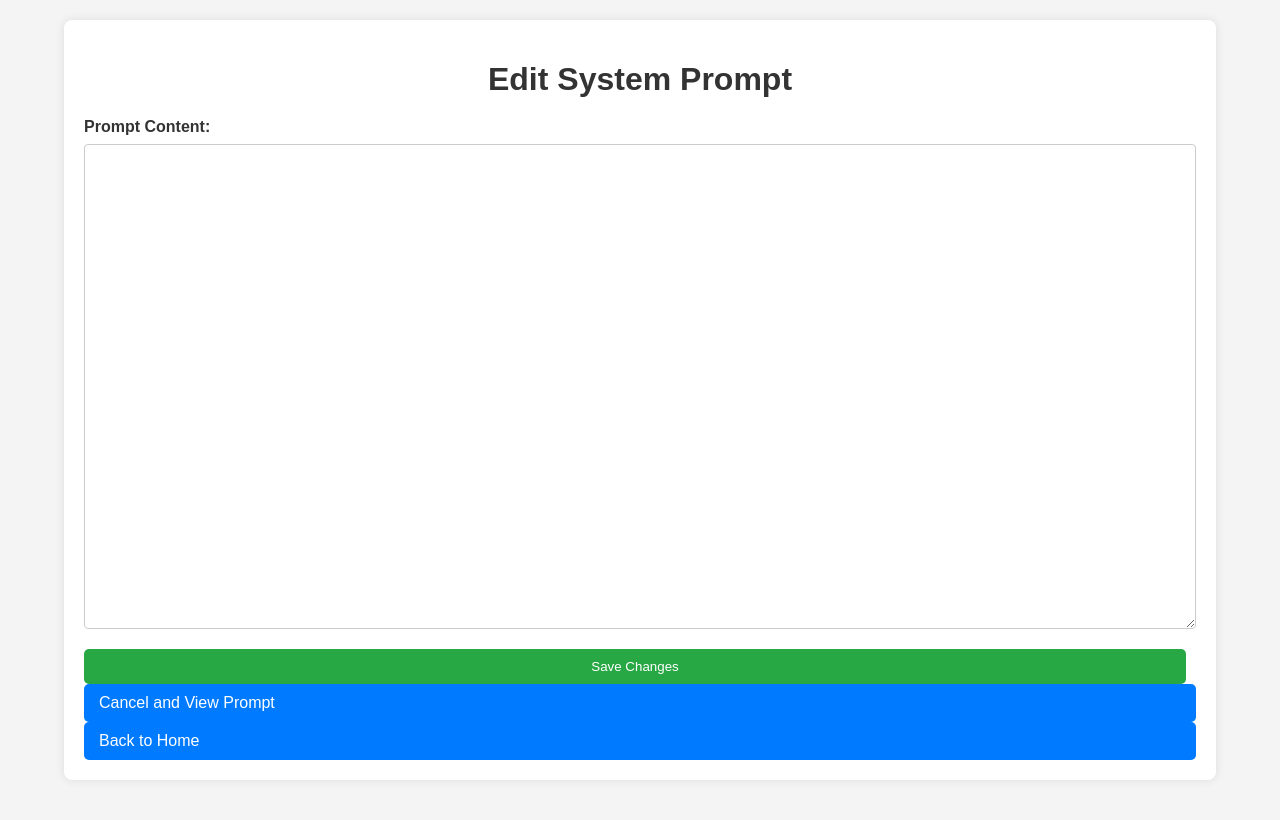
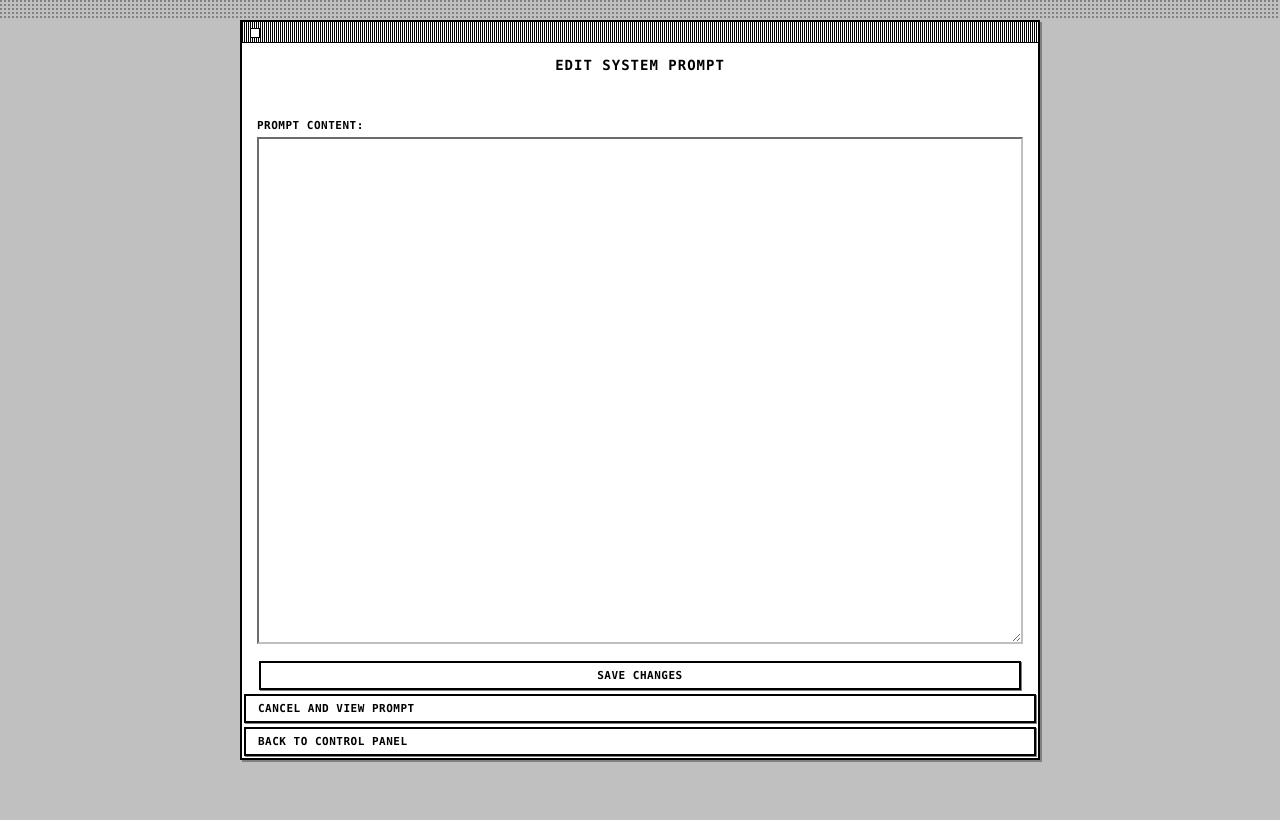
Before and after one commit to WillStephenn/Agent-G, a Flask app: page /edit_system_prompt in a window 1280 px wide. Run offline with Flask 2, Linux system fonts and the light colour scheme; parts of the project's set-up code (start-up, migrations or seed data) failed here and were passed over.

Commit message:
Changed Admin UI style to look like the Macintosh System 1

```diff
--- a/dev_tools/admin_interface/static/style.css
+++ b/dev_tools/admin_interface/static/style.css
@@ -1,195 +1,291 @@
+/* Classic Macintosh System 1 inspired styling */
 html, body {
     height: 100%;
     margin: 0;
-    padding: 0; /* Added to ensure no default padding interferes */
-    font-family: sans-serif; /* Moved from body to here for consistency */
-    background-color: #f4f4f4; /* Moved from body to here */
-    color: #333; /* Moved from body to here */
+    padding: 0;
+    font-family: 'Chicago', 'Monaco', 'Courier New', monospace;
+    background: #C0C0C0; /* Classic Mac gray background */
+    color: #000;
+    font-size: 12px;
+    line-height: 1.2;
 }
 
+/* Add desktop pattern */
+body::before {
+    content: "";
+    position: fixed;
+    top: 0;
+    left: 0;
+    right: 0;
+    bottom: 0;
+    background:
+        radial-gradient(circle at 1px 1px, #808080 1px, transparent 0),
+        #C0C0C0;
+    background-size: 4px 4px;
+    z-index: -1;
+}
+
+/* Main window container */
 .container {
-    background-color: #fff;
-    padding: 20px;
-    border-radius: 8px;
-    box-shadow: 0 0 10px rgba(0,0,0,0.1);
+    background-color: #FFFFFF;
+    border: 2px solid #000;
+    margin: 20px auto;
     width: 90%;
-    max-width: 1200px;
-    margin: 20px auto;
+    max-width: 800px;
+    min-height: calc(100vh - 60px);
+    box-sizing: border-box;
+    display: flex;
+    flex-direction: column;
+    position: relative;
+    box-shadow: 2px 2px 0px #808080;
+}
 
-    display: flex; /* Added */
-    flex-direction: column; /* Added */
-    min-height: calc(100vh - 40px); /* Added for viewport height minus margins */
-    box-sizing: border-box; /* Added/Ensured */
+/* Classic Mac window title bar */
+.container::before {
+    content: "";
+    position: absolute;
+    top: 0;
+    left: 0;
+    right: 0;
+    height: 20px;
+    background: repeating-linear-gradient(
+        to right,
+        #000 0px,
+        #000 1px,
+        #FFF 1px,
+        #FFF 2px
+    );
+    border-bottom: 1px solid #000;
+    z-index: 1;
+}
+
+/* Close button (decorative) */
+.container::after {
+    content: "";
+    position: absolute;
+    top: 6px;
+    left: 8px;
+    width: 8px;
+    height: 8px;
+    background: #FFF;
+    border: 1px solid #000;
+    z-index: 2;
+}
+
+/* Window content area */
+.container > * {
+    margin-top: 25px; /* Account for title bar */
+    padding: 0 15px;
+}
+
+.container > *:first-child {
+    margin-top: 35px; /* Extra space for first element */
 }
 
 h1 {
-    color: #333;
+    color: #000;
     text-align: center;
-    margin-bottom: 20px;
+    margin: 0 0 20px 0;
+    font-size: 14px;
+    font-weight: bold;
+    text-transform: uppercase;
+    letter-spacing: 1px;
 }
 
-.prompt-content {
-    background-color: #e9e9e9;
-    padding: 15px;
-    border-radius: 5px;
-    margin-bottom: 20px;
-    /* word-wrap: break-word; */
-    /* white-space: pre-wrap; */
-    flex-grow: 1; /* Added */
-    display: flex; /* Added */
-    flex-direction: column; /* Added */
+h2 {
+    color: #000;
+    font-size: 12px;
+    font-weight: bold;
+    margin: 15px 0 10px 0;
+    text-transform: uppercase;
 }
 
-pre {
-    margin: 0;
-    font-family: monospace;
-    font-size: 1em;
+h3 {
+    color: #000;
+    font-size: 11px;
+    font-weight: bold;
+    margin: 10px 0 5px 0;
 }
 
-/* Add specific styling for pre within prompt-content for wrapping */
+/* Classic Mac button styling */
+.btn, .btn-secondary, .btn-nav, a {
+    display: inline-block;
+    padding: 6px 12px;
+    background: #FFFFFF;
+    color: #000;
+    text-decoration: none;
+    border: 2px solid #000;
+    font-family: inherit;
+    font-size: 11px;
+    font-weight: bold;
+    cursor: pointer;
+    margin: 2px;
+    box-shadow: 1px 1px 0px #808080;
+    transition: all 0.1s ease;
+    text-transform: uppercase;
+    letter-spacing: 0.5px;
+}
+
+.btn:hover, .btn-secondary:hover, .btn-nav:hover, a:hover {
+    background: #000;
+    color: #FFF;
+    box-shadow: inset 1px 1px 0px #808080;
+}
+
+.btn:active, .btn-secondary:active, .btn-nav:active, a:active {
+    box-shadow: inset 2px 2px 0px #808080;
+    transform: translate(1px, 1px);
+}
+
+/* Content display areas */
+.prompt-content {
+    background: #FFFFFF;
+    border: 2px inset #C0C0C0;
+    padding: 10px;
+    margin: 15px 0;
+    flex-grow: 1;
+    display: flex;
+    flex-direction: column;
+    font-family: 'Monaco', 'Courier New', monospace;
+    font-size: 10px;
+    line-height: 1.3;
+}
+
 .prompt-content pre {
     white-space: pre-wrap;
     overflow-wrap: break-word;
-    /* word-break: break-all; */
-    font-family: monospace; /* Ensured */
-    font-size: 1em; /* Ensured */
-    flex-grow: 1; /* Added */
-    min-height: 200px; /* Added as a baseline */
-    overflow-y: auto; /* Added for scrolling if needed */
+    font-family: inherit;
+    font-size: inherit;
+    margin: 0;
+    flex-grow: 1;
+    min-height: 200px;
+    overflow-y: auto;
 }
 
-a {
-    display: inline-block;
-    padding: 10px 15px;
-    background-color: #007bff;
-    color: white;
-    text-decoration: none;
-    border-radius: 5px;
-    transition: background-color 0.3s ease;
+/* Enhanced classic scrollbar styling */
+.prompt-content pre::-webkit-scrollbar,
+pre.notebook-content::-webkit-scrollbar,
+textarea::-webkit-scrollbar {
+    width: 16px;
 }
 
-a:hover {
-    background-color: #0056b3;
+.prompt-content pre::-webkit-scrollbar-track,
+pre.notebook-content::-webkit-scrollbar-track,
+textarea::-webkit-scrollbar-track {
+    background: #C0C0C0;
+    border: 1px solid #000;
+    border-radius: 0;
 }
 
-/* Styles for form elements */
-form { /* Added for edit page form */
+.prompt-content pre::-webkit-scrollbar-thumb,
+pre.notebook-content::-webkit-scrollbar-thumb,
+textarea::-webkit-scrollbar-thumb {
+    background: #808080;
+    border: 1px solid #000;
+    border-radius: 0;
+}
+
+.prompt-content pre::-webkit-scrollbar-thumb:hover,
+pre.notebook-content::-webkit-scrollbar-thumb:hover,
+textarea::-webkit-scrollbar-thumb:hover {
+    background: #606060;
+}
+
+.prompt-content pre::-webkit-scrollbar-corner,
+pre.notebook-content::-webkit-scrollbar-corner,
+textarea::-webkit-scrollbar-corner {
+    background: #C0C0C0;
+}
+
+/* Selection styling */
+::selection {
+    background: #000;
+    color: #FFF;
+}
+
+::-moz-selection {
+    background: #000;
+    color: #FFF;
+}
+
+/* Loading animation for classic feel */
+@keyframes blink {
+    0%, 50% { opacity: 1; }
+    51%, 100% { opacity: 0; }
+}
+
+/* Add classic Mac cursor effects */
+.btn:active, .btn-secondary:active, .btn-nav:active, a:active,
+ul li:active, textarea:focus {
+    cursor: crosshair;
+}
+
+/* Additional typography for authenticity */
+p {
+    font-size: 11px;
+    line-height: 1.4;
+    margin: 10px 0;
+}
+
+/* Responsive design for smaller screens */
+@media (max-width: 600px) {
+    .container {
+        width: 95%;
+        margin: 10px auto;
+        min-height: calc(100vh - 20px);
+    }
+
+    .btn, .btn-secondary, .btn-nav, a {
+        font-size: 10px;
+        padding: 4px 8px;
+    }
+
+    textarea {
+        font-size: 9px;
+    }
+}
+
+/* Form elements in classic Mac style */
+form {
+    display: flex;
+    flex-direction: column;
+    flex-grow: 1;
+    padding: 0 15px 15px 15px;
+}
+
+.form-group {
+    margin-bottom: 15px;
     display: flex;
     flex-direction: column;
     flex-grow: 1;
 }
 
+label {
+    display: block;
+    margin-bottom: 5px;
+    font-weight: bold;
+    font-size: 11px;
+    text-transform: uppercase;
+    letter-spacing: 0.5px;
+}
+
 textarea {
     width: 100%;
-    padding: 10px;
-    border: 1px solid #ccc;
-    border-radius: 4px;
+    padding: 8px;
+    border: 2px inset #C0C0C0;
+    background: #FFFFFF;
     box-sizing: border-box;
-    /* min-height: 500px; */ /* Replaced by flex-grow and smaller min-height */
-    font-family: monospace;
-    font-size: 0.95em;
-    flex-grow: 1; /* Added */
-    min-height: 200px; /* Added as a baseline */
+    font-family: 'Monaco', 'Courier New', monospace;
+    font-size: 10px;
+    line-height: 1.3;
+    flex-grow: 1;
+    min-height: 400px;
+    height: 60vh;
+    resize: vertical;
+    overflow-y: auto;
 }
 
-.form-group { /* Ensured it's flexible */
-    margin-bottom: 20px;
-    display: flex; /* Added */
-    flex-direction: column; /* Added */
-    flex-grow: 1; /* Added */
+textarea:focus {
+    outline: none;
+    border: 2px solid #000;
 }
-
-label {
-    display: block;
-    margin-bottom: 8px;
-    font-weight: bold;
-}
-
-.btn {
-    display: inline-block;
-    padding: 10px 15px;
-    background-color: #28a745; /* Green for primary action (Save) */
-    color: white;
-    text-decoration: none;
-    border-radius: 5px;
-    border: none;
-    cursor: pointer;
-    transition: background-color 0.3s ease;
-    margin-right: 10px; /* Space between buttons */
-}
-
-.btn:hover {
-    background-color: #218838;
-}
-
-.btn-secondary {
-    background-color: #007bff; /* Blue for secondary actions (Cancel, Back) */
-    /* Inherits other .btn styles if also given class .btn, or define them here */
-}
-
-.btn-secondary:hover {
-    background-color: #0056b3;
-}
-
-/* Ensure general links (<a> tags not styled as buttons) are distinguishable */
-/* For example, if you have simple <a> links for navigation elsewhere */
-/* a.standard-link {
-    color: #007bff;
-    text-decoration: underline;
-}
-
-a.standard-link:hover {
-    color: #0056b3;
-} */
-
-.error-message {
-    color: #721c24; /* Dark red for text */
-    background-color: #f8d7da; /* Light pink background */
-    border: 1px solid #f5c6cb; /* Reddish border */
-    padding: 10px 15px;
-    margin-bottom: 20px;
-    border-radius: 5px;
-}
-
-.flash-message {
-    padding: 10px 15px;
-    margin-bottom: 20px;
-    border-radius: 5px;
-}
-
-.flash-success {
-    background-color: #d4edda; /* Light green */
-    color: #155724; /* Dark green */
-    border: 1px solid #c3e6cb;
-}
-
-.flash-error {
-    background-color: #f8d7da; /* Light red */
-    color: #721c24; /* Dark red */
-    border: 1px solid #f5c6cb;
-}
-
-/* Navigation List Styling */
-.navigation-list {
-    list-style: none;
-    padding: 0;
-}
-
-.navigation-list li {
-    margin-bottom: 10px;
-}
-
-.btn-nav {
-    display: block; /* Make the whole area clickable */
-    padding: 12px 18px;
-    background-color: #007bff;
-    color: white;
-    text-decoration: none;
-    border-radius: 5px;
-    text-align: center;
-    transition: background-color 0.3s ease;
-}
-
-.btn-nav:hover {
-    background-color: #0056b3;
-}
--- a/dev_tools/admin_interface/templates/edit_system_prompt.html
+++ b/dev_tools/admin_interface/templates/edit_system_prompt.html
@@ -3,7 +3,7 @@
 <head>
     <meta charset="UTF-8">
     <meta name="viewport" content="width=device-width, initial-scale=1.0">
-    <title>Edit System Prompt - Agent-G Admin</title>
+    <title>Edit System Prompt - Agent-G</title>
     <link rel="stylesheet" href="{{ url_for('static', filename='style.css') }}">
 </head>
 <body>
@@ -17,7 +17,7 @@
             <button type="submit" class="btn">Save Changes</button>
         </form>
         <a href="{{ url_for('view_system_prompt') }}" class="btn-secondary">Cancel and View Prompt</a>
-        <a href="{{ url_for('index') }}" class="btn-secondary">Back to Home</a>
+        <a href="{{ url_for('index') }}" class="btn-secondary">Back to Control Panel</a>
     </div>
 </body>
 </html>
--- a/dev_tools/admin_interface/templates/index.html
+++ b/dev_tools/admin_interface/templates/index.html
@@ -8,13 +8,12 @@
 </head>
 <body>
     <div class="container">
-        <h1>Agent-G Admin Interface</h1>
-        <p>Welcome to the administration panel for Agent-G. Please select a section to manage:</p>
+        <h1>Agent-G Control Panel</h1>
+        <p>Select an option from the menu below:</p>
         <ul class="navigation-list">
             <li><a href="{{ url_for('view_system_prompt') }}" class="btn-nav">View System Prompt</a></li>
             <li><a href="{{ url_for('edit_system_prompt') }}" class="btn-nav">Edit System Prompt</a></li>
             <li><a href="{{ url_for('list_notebooks') }}" class="btn-nav">Manage Notebook Context</a></li>
-            <!-- Add more links here as features are added -->
         </ul>
     </div>
 </body>
--- a/dev_tools/admin_interface/templates/list_notebooks.html
+++ b/dev_tools/admin_interface/templates/list_notebooks.html
@@ -25,7 +25,7 @@
     {% else %}
         <p>No notebook files found in <code>{{ config.NOTEBOOK_CONTEXT_DIR if config and config.NOTEBOOK_CONTEXT_DIR else 'agent_cli/notebook_context/' }}</code>.</p>
     {% endif %}
-    <p><a href="{{ url_for('index') }}">Back to Admin Home</a></p>
+    <p><a href="{{ url_for('index') }}">Back to Control Panel</a></p>
     </div>
 </body>
 </html>
--- a/dev_tools/admin_interface/templates/view_system_prompt.html
+++ b/dev_tools/admin_interface/templates/view_system_prompt.html
@@ -3,7 +3,7 @@
 <head>
     <meta charset="UTF-8">
     <meta name="viewport" content="width=device-width, initial-scale=1.0">
-    <title>View System Prompt - Agent-G Admin</title>
+    <title>View System Prompt - Agent-G</title>
     <link rel="stylesheet" href="{{ url_for('static', filename='style.css') }}">
 </head>
 <body>
@@ -12,7 +12,7 @@
         <div class="prompt-content">
             <pre>{{ prompt_content }}</pre>
         </div>
-        <a href="{{ url_for('index') }}">Back to Home</a>
+        <a href="{{ url_for('index') }}">Back to Control Panel</a>
     </div>
 </body>
 </html>
```
Also changed, not shown: Project Spec.md (+0 -1 lines), dev_tools/admin_interface/templates/view_notebook.html (+1 -16 lines).
